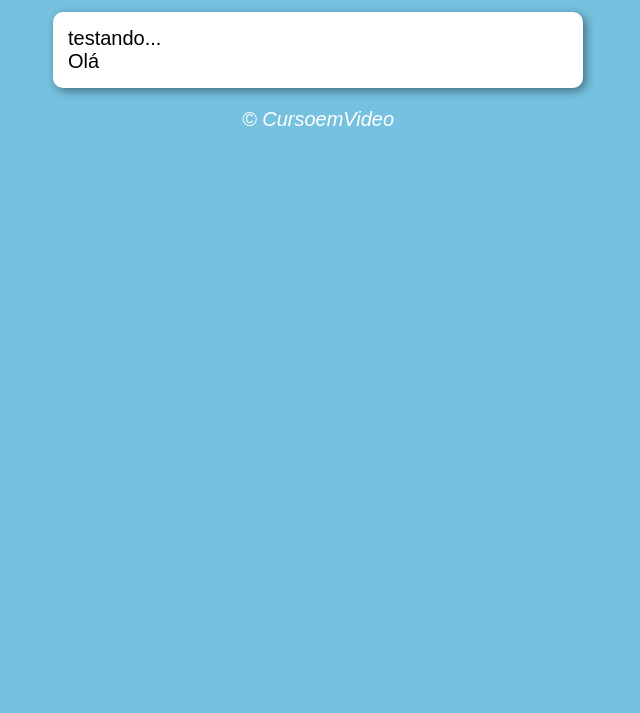
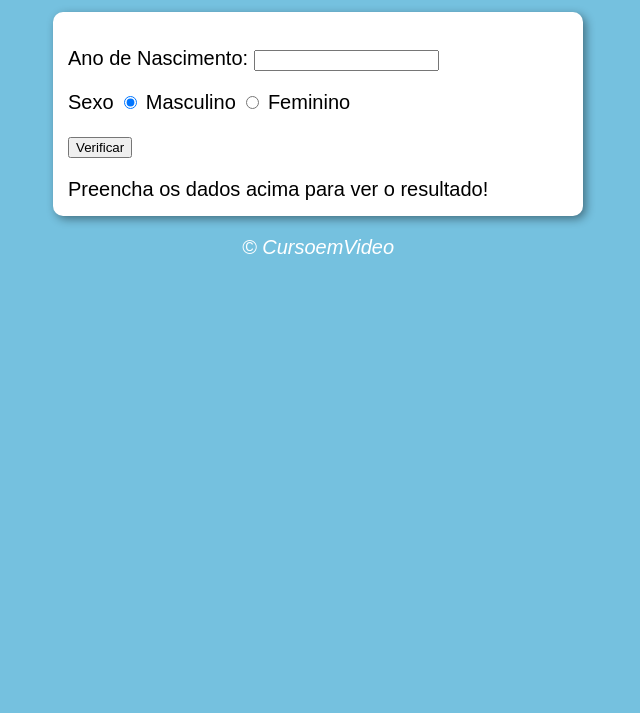
Before and after one commit to maxweltonmarcondes/javascript1, a plain HTML site: page aula12ex/ex014/modelo.html in a window 1280 px wide. Shown: the part 87-800 px from the top of the page, without its empty margins (322-962 px from the left). Drawn offline with Linux system fonts and the light colour scheme.

Commit message:
criei ex014

```diff
--- a/aula12ex/ex014/modelo.html
+++ b/aula12ex/ex014/modelo.html
@@ -8,14 +8,25 @@
 </head>
 <body>
   <header>
-    <h1>Hora do Dia</h1>
+    <h1>Verificador de Idade</h1>
   </header>
   <section>
     <div>
-      testando...
+      <p>Ano de Nascimento:
+        <input type="number" name="txtano" id="txtano" min="0">
+      </p>
+      <p>Sexo
+        <input type="radio" name="radsex" id="masc" checked>
+        <label for="masc">Masculino</label>
+        <input type="radio" name="radsex" id="fem">
+        <label for="fem">Feminino</label>
+      </p>
+      <p>
+        <input type="button" value="Verificar" onclick="verificar()">
+      </p>
     </div>
-    <div>
-      Olá
+    <div id="res">
+      Preencha os dados acima para ver o resultado!
     </div>
   </section>
   <footer>
--- a/aula12ex/ex014/script.js
+++ b/aula12ex/ex014/script.js
@@ -0,0 +1,50 @@
+function verificar() {
+  var data = new Date()
+  var ano = data.getFullYear()
+  var fano = document.getElementById('txtano')
+  var res = document.getElementById('res')
+  if (fano.value.length == 0 || Number(fano.value) > ano) {
+    window.alert('[ERRO] Verifique os dados e tente novamente!')
+  } else {
+    var fsex = document.getElementsByName('radsex')
+    var idade = ano - Number(fano.value)
+    var genero = ''
+    var img = document.createElement('img')
+    img.setAttribute('id', 'foto')
+    if (fsex[0].checked) {
+      genero = 'Homem'
+      if (idade >= 0 && idade < 10) {
+        // Criança
+        img.setAttribute('src', 'imagens/bebemenino.png')
+      } else if (idade < 21) {
+        // Jovem
+        img.setAttribute('src', 'imagens/jovemhomem.png')
+      } else if (idade < 50) {
+        //adulto
+        img.setAttribute('src', 'imagens/adultohomem.png')
+      } else {
+        //idoso
+        img.setAttribute('src', 'imagens/idosohomem.png')
+      }
+    } else if (fsex[1].checked) {
+      genero = 'Mulher'
+      if (idade >= 0 && idade < 10) {
+        // Criança
+        img.setAttribute('src', 'imagens/bebemenina.png')
+      } else if (idade < 21) {
+        // Jovem
+        img.setAttribute('src', 'imagens/jovemmulher.png')
+      } else if (idade < 50) {
+        //adulto
+        img.setAttribute('src', 'imagens/adultomulher.png')
+      } else {
+        //idoso
+        img.setAttribute('src', 'imagens/idosamulher.png')
+      }
+    }
+    res.style.textAlign = 'center'
+    res.innerHTML = `Detectamos ${genero} com ${idade} anos.`
+    res.appendChild(img)
+    img.style.width = '250px'
+  }
+}
```
